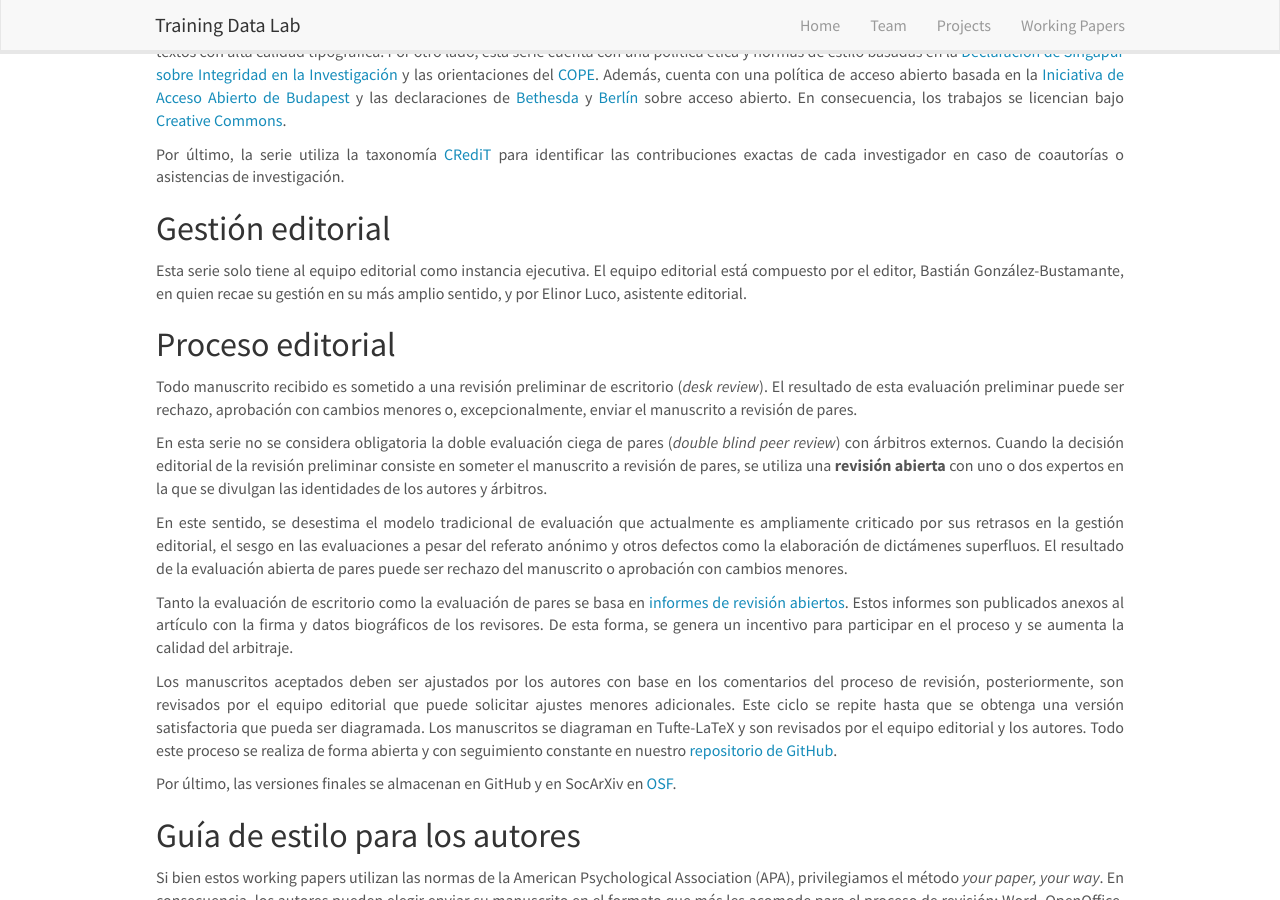
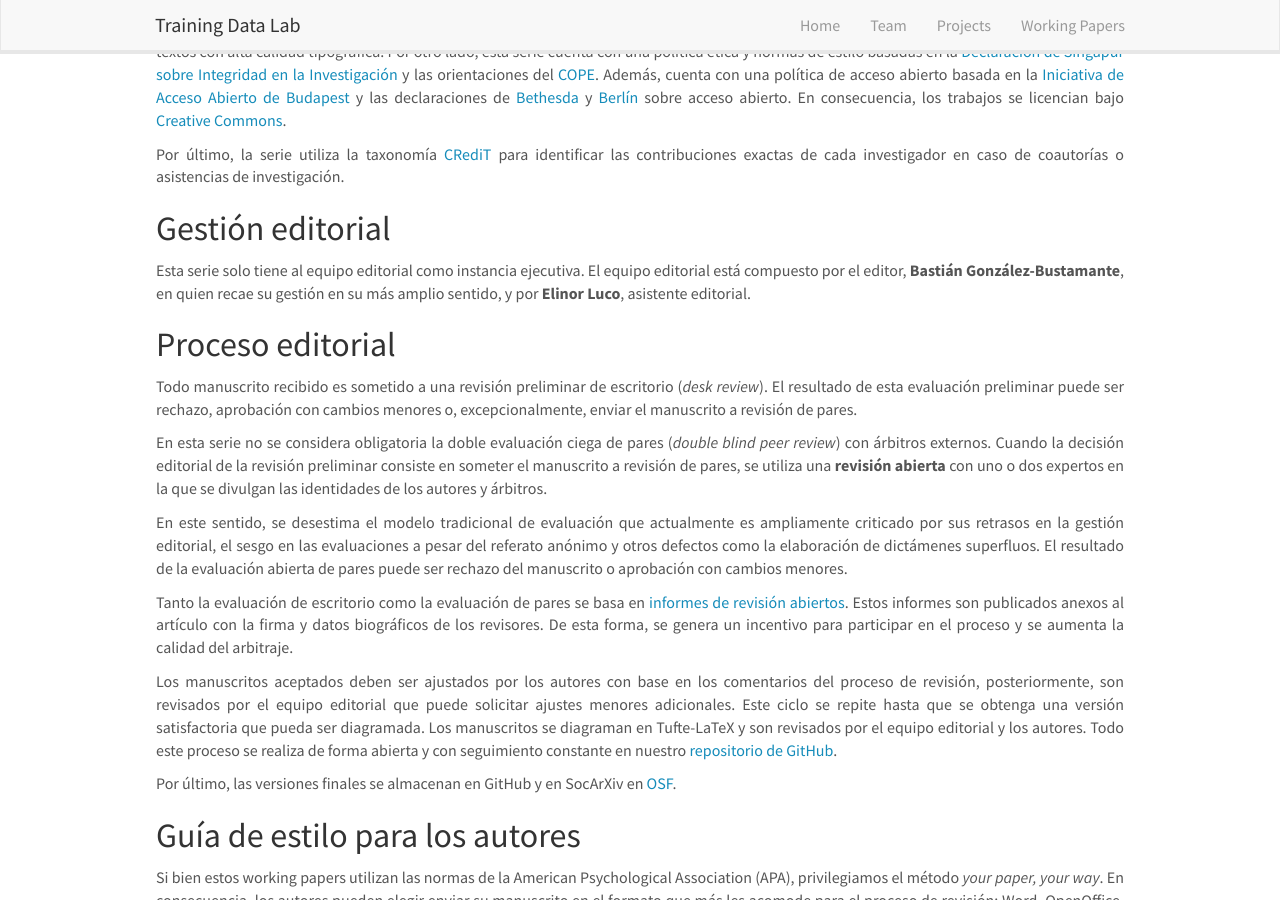
Before and after one commit to training-datalab/old-training-datalab.com, a Jekyll site: the page built from _pages/guidelines.md, in a window 1280 px wide and 900 px high, scrolled down 329 px. Built offline with Jekyll 4.4.1, drawn with Linux system fonts in a browser that asks for light colours; nearby versions of some CDN libraries.

Commit message:
Update guidelines.md

```diff
--- a/_pages/guidelines.md
+++ b/_pages/guidelines.md
@@ -20,7 +20,7 @@ permalink: /guidelines/
 
 ## Gestión editorial
 
-<p align=" justify">Esta serie solo tiene al equipo editorial como instancia ejecutiva. El equipo editorial está compuesto por el editor, Bastián González-Bustamante, en quien recae su gestión en su más amplio sentido, y por Elinor Luco, asistente editorial.</p>
+<p align=" justify">Esta serie solo tiene al equipo editorial como instancia ejecutiva. El equipo editorial está compuesto por el editor, <strong>Bastián González-Bustamante</strong>, en quien recae su gestión en su más amplio sentido, y por <strong>Elinor Luco</strong>, asistente editorial.</p>
 
 ## Proceso editorial
 
```
